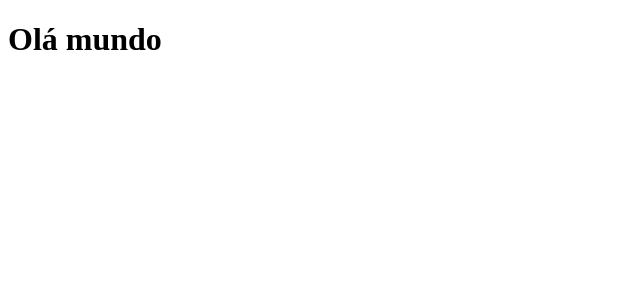
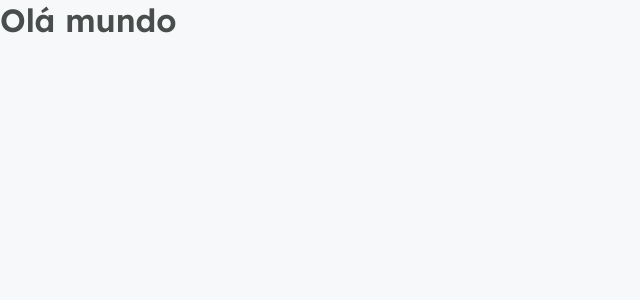
Before and after one commit to Nicasiomarques/podcode, a Next.js app: page / in a window 1280 px wide. Shown: the top 300 px of the page, without its empty margins (0-640 px from the left). Built offline with nearby package versions, Linux system fonts and the light colour scheme.

Commit message:
add global style sass and typescript configurations

```diff
--- a/package.json
+++ b/package.json
@@ -13,5 +13,8 @@
     "react-dom": "17.0.2",
     "sass": "^1.32.11",
     "typescript": "^4.2.4"
+  },
+  "devDependencies": {
+    "@types/react": "^17.0.3"
   }
 }
--- a/pages/_app.tsx
+++ b/pages/_app.tsx
@@ -1,3 +1,5 @@
+import '../styles/global.scss'
+
 function MyApp({ Component, pageProps }) {
   return <Component {...pageProps} />
 }
--- /dev/null
+++ b/pages/_document.tsx
@@ -0,0 +1,18 @@
+import Document, { Html, Head, Main, NextScript } from 'next/document'
+
+export default class MyDocument extends Document {
+  render() {
+    return (
+      <Html>
+        <body>
+          <Head>
+            <link rel="preconnect" href="https://fonts.gstatic.com" />
+            <link href="https://fonts.googleapis.com/css2?family=Inter&family=Lexend:wght@500;600&display=swap" rel="stylesheet" />
+          </Head>
+          <Main />
+          <NextScript />
+        </body>
+      </Html>
+    )
+  }
+}
--- /dev/null
+++ b/styles/global.scss
@@ -0,0 +1,61 @@
+*,*::before, *::after {
+  border: none;
+  margin: 0;
+  padding: 0;
+}
+
+:root {
+  --white: #FFF;
+
+  --gray-50: #F7F8FA;
+  --gray-100: #E6E8EB;
+  --gray-200: #AFB2B1;
+  --gray-500: #808080;
+  --gray-800: #494D4B;
+
+  --green-500: #04D361;
+
+  --purple-300: #9F75FF;
+  --purple-400: #9164FA;
+  --purple-500: #8257E5;
+  --purple-800: #6F48C9;
+}
+
+@media (max-width: 1080px) {
+  html{
+    font-size: 93.75%;
+  }
+}
+
+@media (max-width: 720px) {
+  html{
+    font-size: 87.5%;
+  }
+}
+
+body {
+  background-color: var(--gray-50);
+}
+
+h1, h2, h3, h4, h5, h6 {
+  font-weight: 600;
+  font-family: Lexend, sans-serif;
+  color: var(--gray-800);
+}
+
+body, input, textarea, button {
+  font: 500 1rem sans-serif;
+  color: var(--grey-500);
+}
+
+h1 {
+  font-size: 2rem;
+}
+
+h2 {
+  font-size: 1.5rem;
+}
+
+button {
+  cursor: pointer;
+}
```
Also changed, not shown: tsconfig.json (added, +29 -0 lines), next-env.d.ts (added), 1 other file (tests, documents, lock files or other folders).
